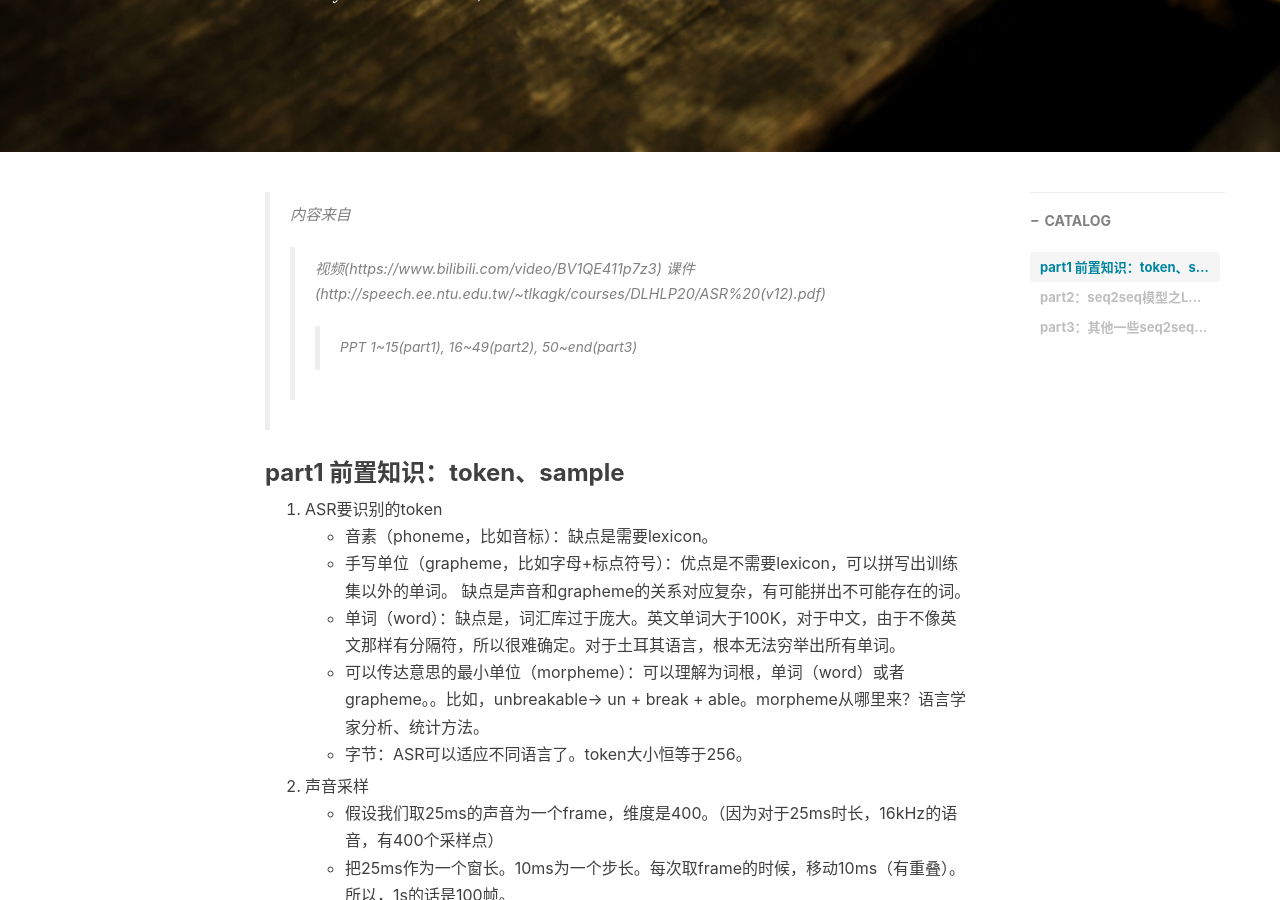
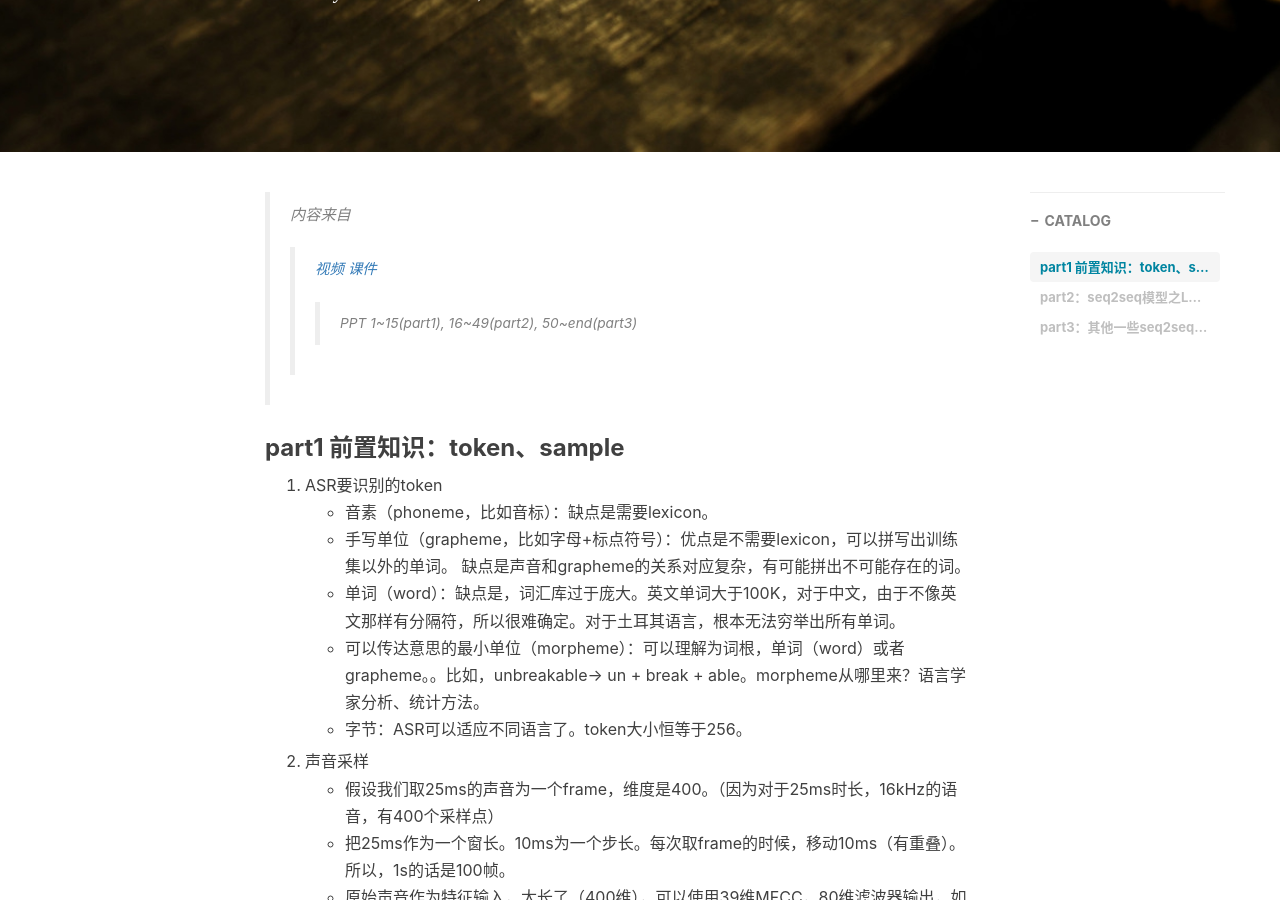
Before and after one commit to LeeeLiu/leeeliu.github.io, a Jekyll site: the page built from _posts/2020-03-25-speech_recognition.md, in a window 1280 px wide and 900 px high, scrolled down 371 px. Built offline with Jekyll 4.4.1, drawn with Linux system fonts in a browser that asks for light colours; nearby versions of some CDN libraries; comment, search, counter and statistics services are not loaded; some of the changed lines change nothing that is shown.

Commit message:
Update 2020-03-25-speech_recognition.md

```diff
--- a/_posts/2020-03-25-speech_recognition.md
+++ b/_posts/2020-03-25-speech_recognition.md
@@ -13,8 +13,8 @@ tags:
 ---
 
 >内容来自
->>视频(https://www.bilibili.com/video/BV1QE411p7z3)
->>课件(http://speech.ee.ntu.edu.tw/~tlkagk/courses/DLHLP20/ASR%20(v12).pdf)
+>>[视频](https://www.bilibili.com/video/BV1QE411p7z3)
+>>[课件](http://speech.ee.ntu.edu.tw/~tlkagk/courses/DLHLP20/ASR%20(v12).pdf)
 >>>PPT 1~15(part1), 16~49(part2), 50~end(part3)
 
 ### part1 前置知识：token、sample
```
